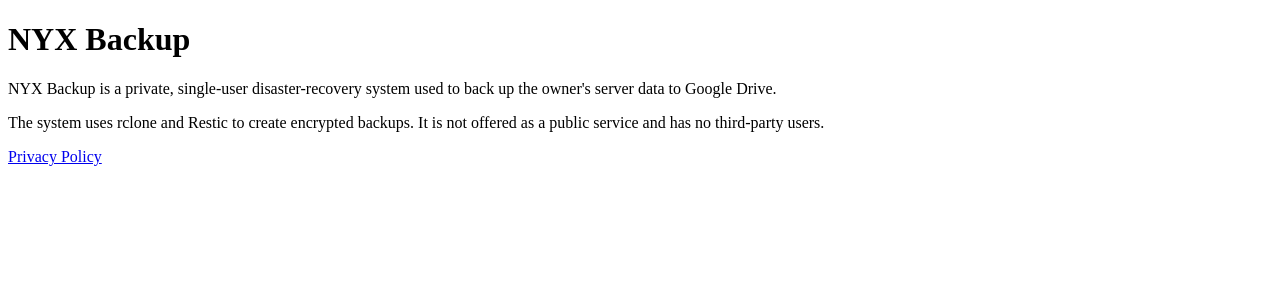
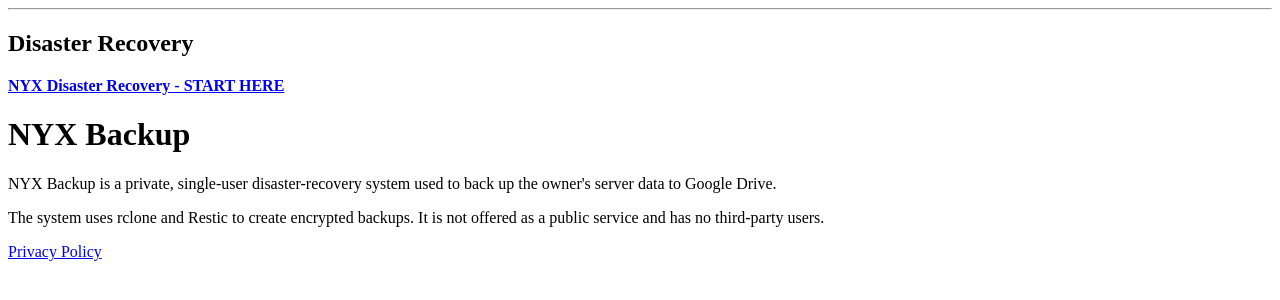
Before and after one commit to tommynolips/nyx-backup-oauth, a plain HTML site: page index.html in a window 1280 px wide. Drawn offline with Linux system fonts and the light colour scheme.

Commit message:
Update index.html

```diff
--- a/index.html
+++ b/index.html
@@ -4,6 +4,9 @@
   <meta charset="utf-8">
   <title>NYX Backup</title>
 </head>
+  <hr>
+<h2>Disaster Recovery</h2>
+<p><a href="recovery.html"><strong>NYX Disaster Recovery - START HERE</strong></a></p>
 <body>
   <h1>NYX Backup</h1>
 
```
